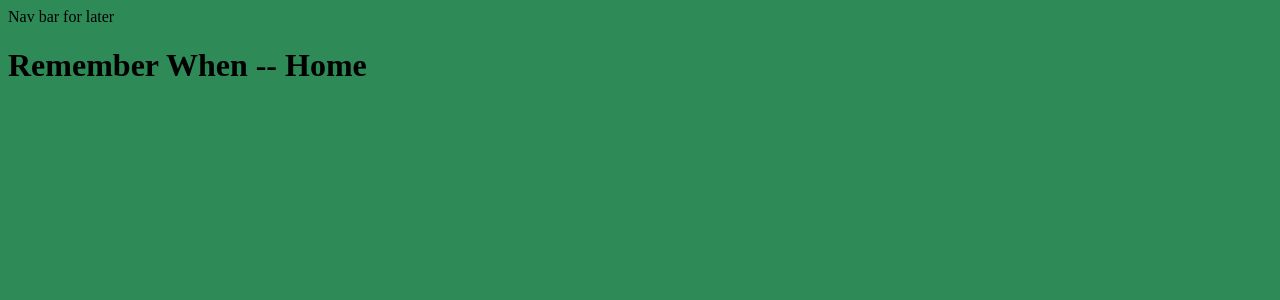
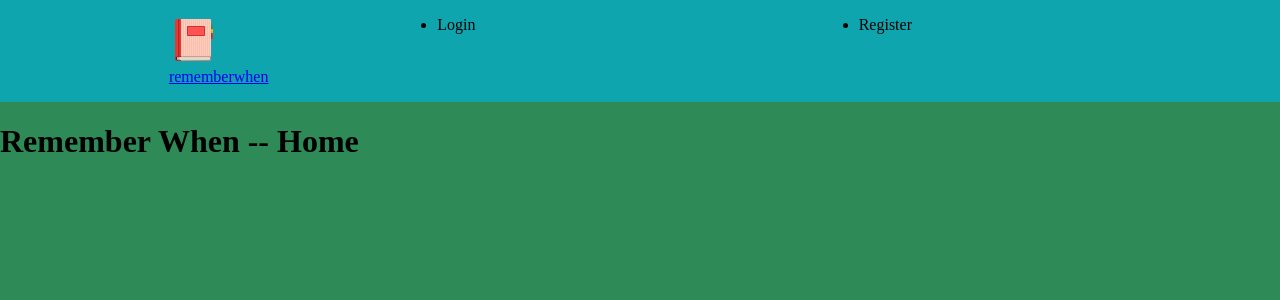
Before and after one commit to aggarabedian/remember_when, a Django app: page / in a window 1280 px wide. Shown: the top 300 px of the page. Run offline with Django 3.2, Linux system fonts and the light colour scheme.

Commit message:
Adds basic navbar, favicon, logo

```diff
--- a/main_app/static/styles/main.css
+++ b/main_app/static/styles/main.css
@@ -1,3 +1,32 @@
+
+
 body {
   background-color: seagreen;
+  margin: 0px;
+  padding: 0px;
 }
+
+.navbar {
+  margin-top: -16px;
+}
+
+.navbar_grid {
+  display: grid;
+  background-color: rgb(15, 165, 175);
+  padding: 1rem;
+  grid-template-columns: repeat(auto-fit, minmax(100px, 1fr));
+  gap: 1rem;
+}
+
+.navbar_logo_container {
+  justify-self: center;
+}
+
+.navbar_logo {
+  justify-self: start;
+
+}
+
+.navbar_link {
+
+}
--- a/main_app/templates/about.html
+++ b/main_app/templates/about.html
@@ -1,4 +1,6 @@
 {% extends 'base.html' %}
+
+{% block title %}About{% endblock title %}
 
 {% block content %}
   <h1>Remember When -- About</h1>
--- a/main_app/templates/base.html
+++ b/main_app/templates/base.html
@@ -8,14 +8,30 @@
   <meta name="viewport" content="width=device-width, initial-scale=1.0">
   {% comment %} Main CSS {% endcomment %}
   <link rel="stylesheet" href="{% static 'styles/main.css' %}">
+
+  {% comment %} Favicon {% endcomment %}
+  <link rel="shortcut icon" href="../static/images/favicon.ico" type="image/x-icon">
+  <link rel="icon" href="../static/images/favicon.ico" type="image/x-icon">
   <title>Remember When -- {% block title %}{% endblock title %}</title>
 </head>
 <body>
-  <nav>Nav bar for later</nav>
+  <nav class="navbar">
+    <ul class="navbar_grid">
+      <div class="navbar_logo_container">
+        <a class="navbar_logo" href="#">
+          <img src="../static/images/logo.png" alt="logo">
+          <br>
+          rememberwhen
+        </a>
+      </div>
+      <li class="navbar_link" ><a href="#"></a>Login</li>
+      <li class="navbar_link" ><a href="#"></a>Register</li>
+    </ul>
+  </nav>
+
+
     <div>
-
       {% block content %}{% endblock content %}
-
     </div>
 </body>
 </html>
--- a/main_app/templates/home.html
+++ b/main_app/templates/home.html
@@ -1,4 +1,6 @@
 {% extends 'base.html' %}
+
+{% block title %}Home{% endblock title %}
 
 {% block content %}
   <h1>Remember When -- Home</h1>
--- a/main_app/urls.py
+++ b/main_app/urls.py
@@ -4,4 +4,5 @@ from . import views
 urlpatterns = [
   path('', views.Home.as_view(), name='home'),
   path('about/', views.About.as_view(), name='about'),
+  # path('journals/', views.Journals.as_view(), name='journals'),
 ]
--- a/remember_when/settings.py
+++ b/remember_when/settings.py
@@ -106,7 +106,7 @@ AUTH_PASSWORD_VALIDATORS = [
 
 LANGUAGE_CODE = 'en-us'
 
-TIME_ZONE = 'UTC'
+TIME_ZONE = 'America/Los_Angeles'
 
 USE_I18N = True
 
```
Also changed, not shown: main_app/static/images/favicon.ico (added), main_app/static/images/logo.png (added).
